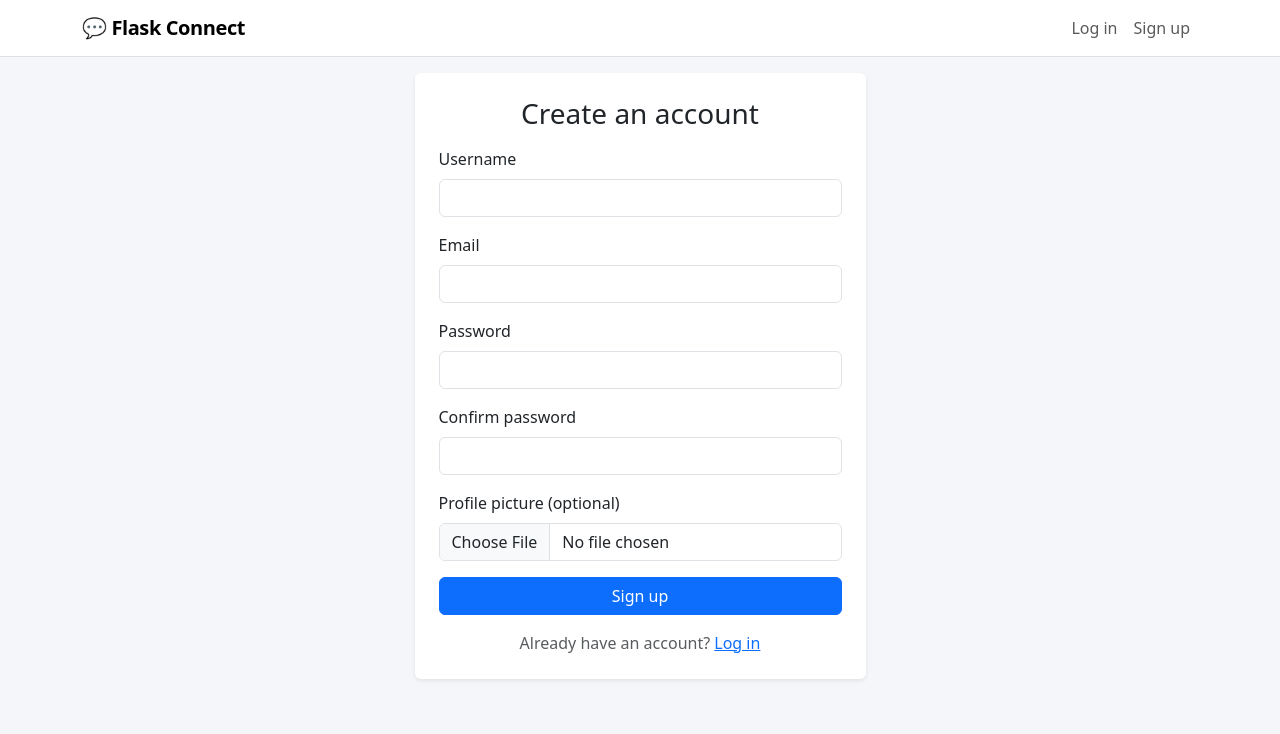
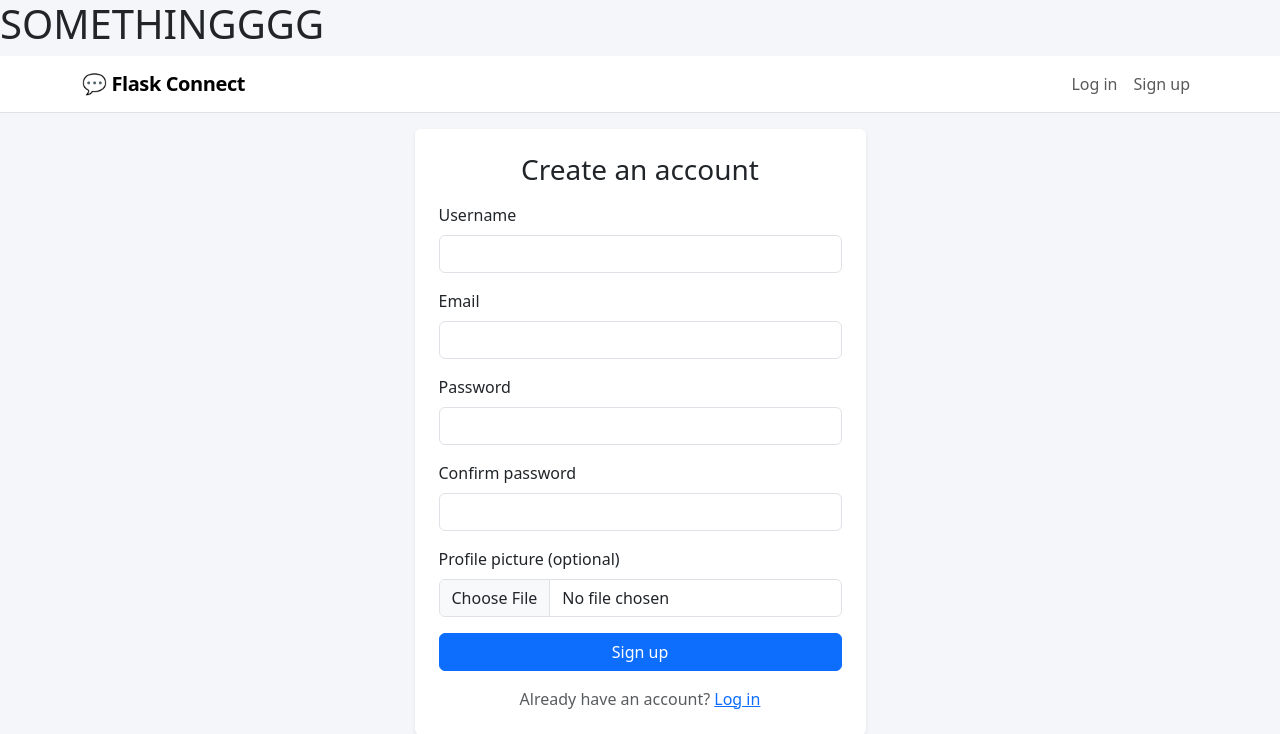
Before and after one commit to Umarpython001/Flask-connect, a Flask app: page /signup in a window 1280 px wide. Shown: the top 734 px of the page. Run offline with Flask 3, Linux system fonts and the light colour scheme; some libraries are stand-ins or nearby versions.

Commit message:
Testing101

```diff
--- a/website/templates/base.html
+++ b/website/templates/base.html
@@ -9,6 +9,7 @@
     {% block head_extra %}{% endblock %}
 </head>
 <body>
+    <h1>SOMETHINGGGG</h1>
 <nav class="navbar navbar-expand-lg navbar-light bg-white border-bottom mb-3">
     <div class="container">
         <a class="navbar-brand" href="{{ url_for('views.home') }}">💬 Flask Connect</a>
```
